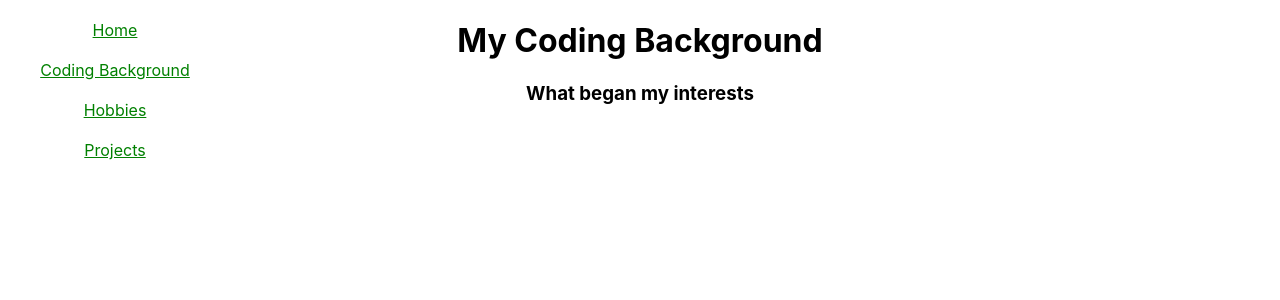
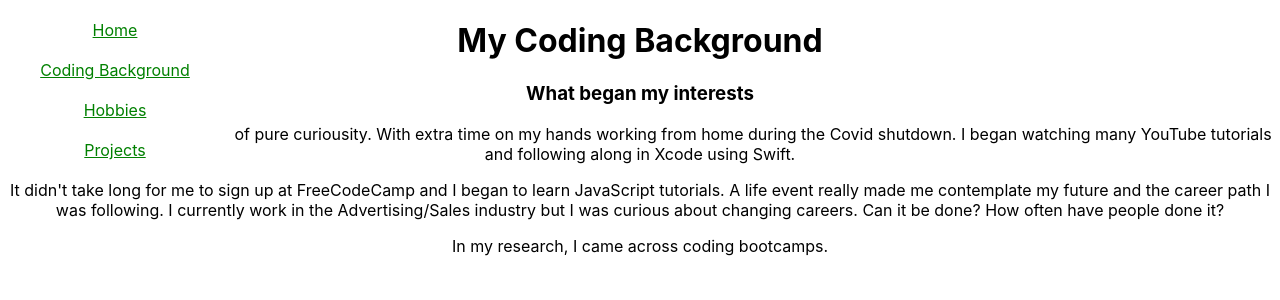
Before and after one commit to turitzinv/About-Me-VictorT, a React (Create React App) app in the folder client/: page /background in a window 1280 px wide. Shown: the top 300 px of the page. Built offline with nearby package versions, Linux system fonts and the light colour scheme.

Commit message:
Added three p tags to CodingBackground component describing my journey.

```diff
--- a/client/src/components/CodingBackground.js
+++ b/client/src/components/CodingBackground.js
@@ -1,12 +1,27 @@
-import React from 'react'
+import React from "react";
 
 const CodingBackground = () => {
   return (
     <div>
       <h1>My Coding Background</h1>
       <h3>What began my interests</h3>
+      <p>
+        My coding journey began out of pure curiousity. With extra time on my
+        hands working from home during the Covid shutdown. I began watching many
+        YouTube tutorials and following along in Xcode using Swift.
+      </p>
+      <p>
+        It didn't take long for me to sign up at FreeCodeCamp and I began to
+        learn JavaScript tutorials. A life event really made me contemplate my
+        future and the career path I was following. I currently work in the
+        Advertising/Sales industry but I was curious about changing careers. Can
+        it be done? How often have people done it?
+      </p>
+      <p>
+        In my research, I came across coding bootcamps.
+      </p>
     </div>
-  )
-}
+  );
+};
 
-export default CodingBackground
+export default CodingBackground;
```
